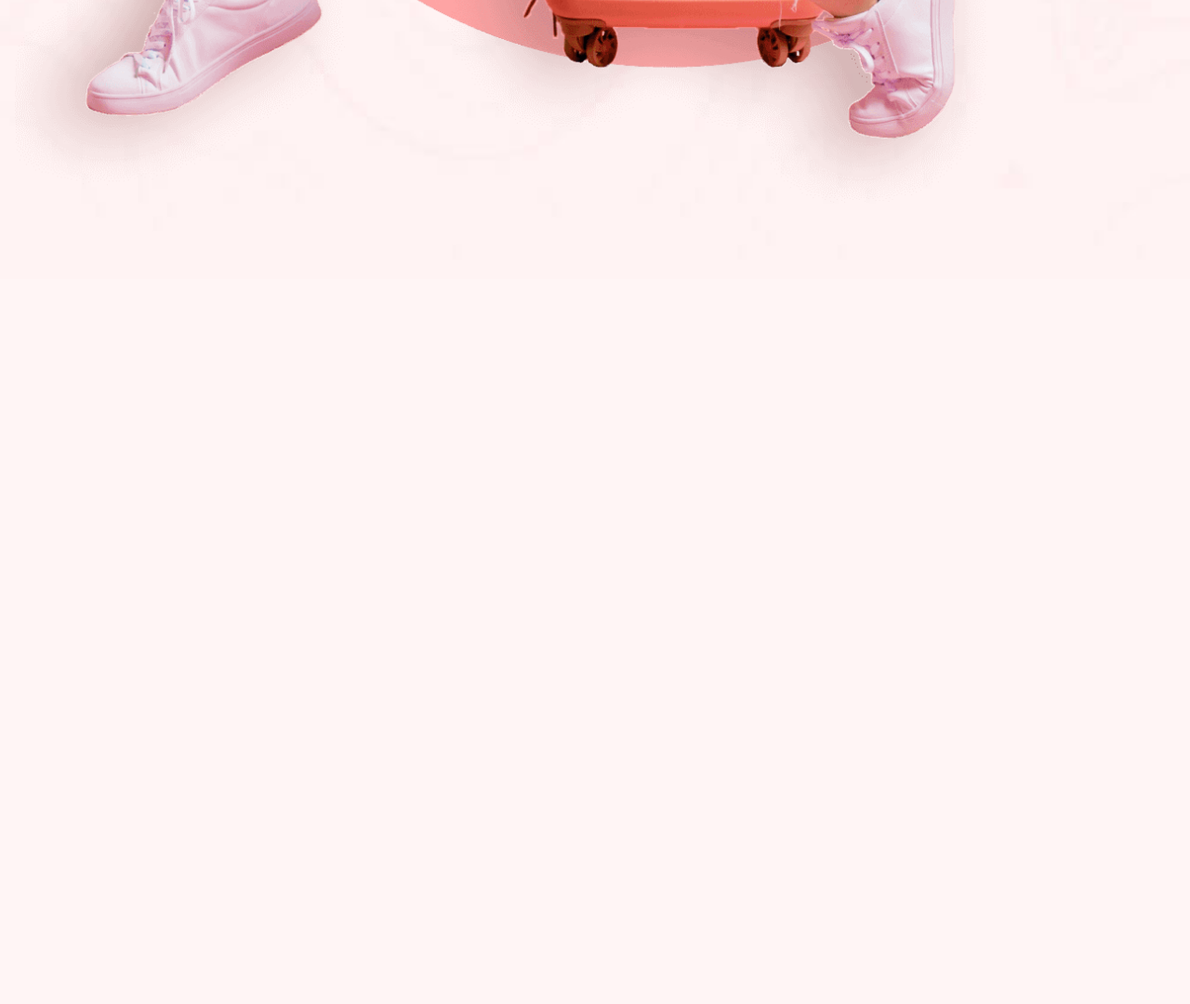
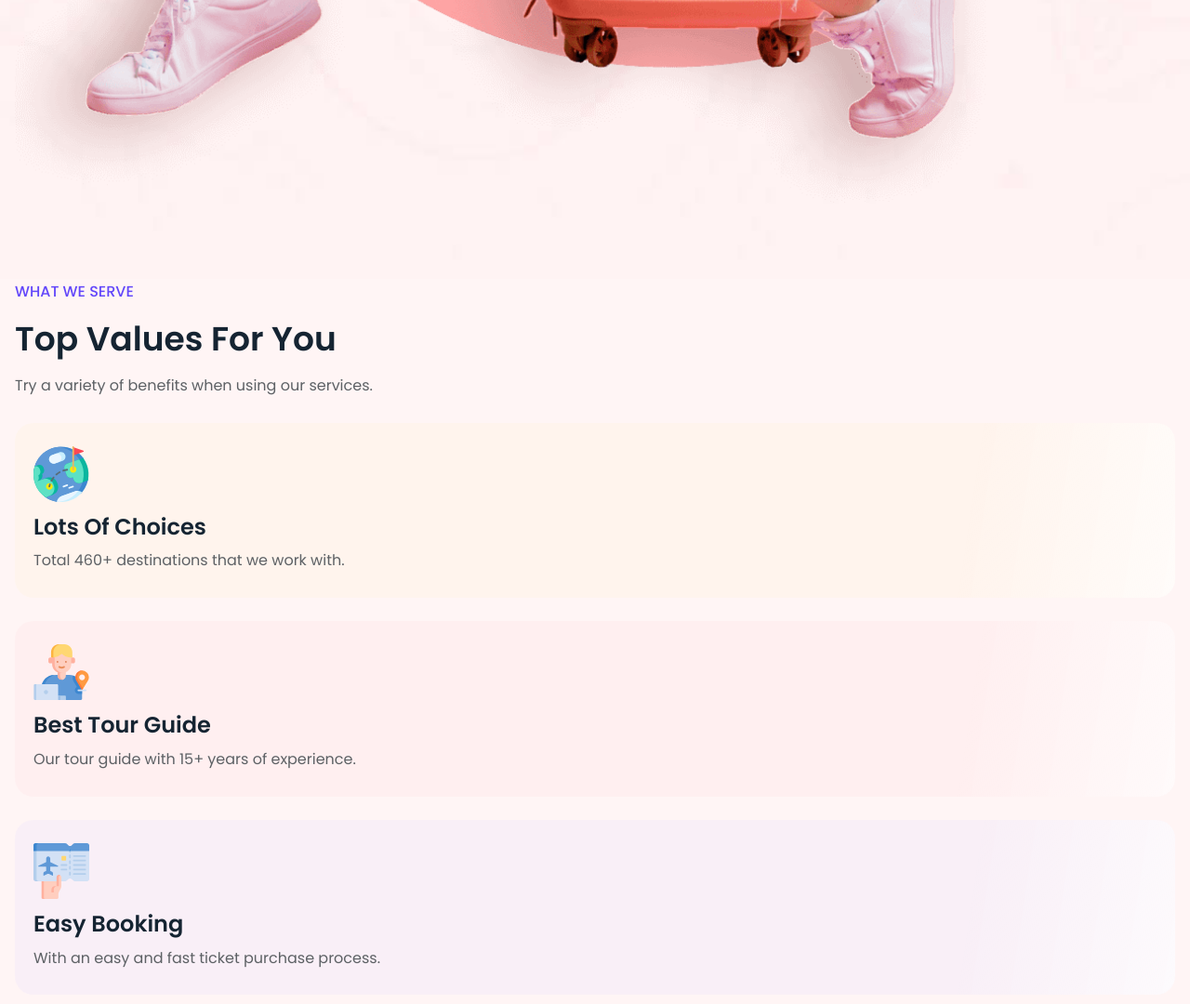
Before and after one commit to catychelpan/Travel-Website, a plain HTML site: page index.html in a window 1280 px wide. Shown: the part 1746-2826 px from the top of the page at 93% size. Before the commit the page ends 2046 px from the top, so only its background shows below. Drawn offline with nearby package versions, Linux system fonts and the light colour scheme.

Commit message:
Added cards for service section

```diff
--- a/index.html
+++ b/index.html
@@ -148,6 +148,51 @@
 
             <!--SERVICE-->
 
+            <section class="section service" aria-label="service">
+                <div class="container">
+
+                    <div class="title-wrapper">
+                        <p class="section-subtitle">
+                            What We Serve
+                        </p>
+
+                        <h2 class="h2 title section-title">Top Values For You
+                        </h2>
+
+                        <p class="section-text">Try a variety of benefits when
+                            using our services.</p>
+                    </div>
+
+                    <div class="service-card">
+                        <div class="card-icon">
+                            <img src="./assets/images/service-icon-1.svg" width="60" height="60" loading="lazy" alt="icon">
+                            <h3 class="h3 title card-title">Lots Of Choices</h3>
+                            <p class="card-text">Total 460+ destinations that we work with.</p>
+                        </div>
+                    </div>
+
+                    <div class="service-card">
+                        <div class="card-icon">
+                            <img src="./assets/images/service-icon-2.svg" width="60" height="60" loading="lazy" alt="icon">
+                            <h3 class="h3 title card-title">Best Tour Guide</h3>
+                            <p class="card-text">Our tour guide with 15+ years of experience.</p>
+                        </div>
+                    </div>
+
+                    <div class="service-card">
+                        <div class="card-icon">
+                            <img src="./assets/images/service-icon-3.svg" width="60" height="60" loading="lazy" alt="icon">
+                            <h3 class="h3 title card-title">Easy Booking</h3>
+                            <p class="card-text">With an easy and fast ticket purchase process.</p>
+                        </div>
+                    </div>
+
+
+                </div>
+            </section>
+
+
+             <!--DESTINATION-->
 
 
         </article>
--- a/style.css
+++ b/style.css
@@ -233,6 +233,15 @@ body.nav-active {overflow: hidden ;}
 }
 
 .w-100{ width: 100%;}
+
+
+.section-subtitle {
+  color: var(--bg-majorelle-blue);
+  font-weight: var(--weight-medium);
+  text-transform: uppercase;
+}
+
+.section-title {margin-block: 10px ;}
 
 /*-----------------------------------*\
   #PRELOADER
@@ -515,6 +524,81 @@ body.nav-active {overflow: hidden ;}
 \*-----------------------------------*/
 
 
+.service .container {
+  display: grid;
+  gap: 25px;
+}
+
+.service-card:nth-child(2) {
+  background-color: var(--bg-chrome-yellow-alpha-5);
+}
+
+.service-card:nth-child(3) {
+  background-color: var(--bg-red-salsa-alpha-5);
+}
+
+.service-card:nth-child(4) {
+  background-color: var(--bg-majorelle-blue-alpha-5);
+}
+
+.service-card {
+  padding: 25px 20px ;
+  border-radius: var(--radius-20);
+  transition: var(--transition-2);
+  background-repeat: no-repeat;
+  background-position: -120px -120px, 0 0;
+
+  background-image: -webkit-linear-gradient(
+    top left,
+    rgba(255, 255, 255, 0.2) 0%,
+    rgba(255, 255, 255, 0.2) 37%,
+    rgba(255, 255, 255, 0.8) 45%,
+    rgba(255, 255, 255, 0.0) 50%
+  );
+  background-image: -moz-linear-gradient(
+    0 0,
+    rgba(255, 255, 255, 0.2) 0%,
+    rgba(255, 255, 255, 0.2) 37%,
+    rgba(255, 255, 255, 0.8) 45%,
+    rgba(255, 255, 255, 0.0) 50%
+  );
+  background-image: -o-linear-gradient(
+    0 0,
+    rgba(255, 255, 255, 0.2) 0%,
+    rgba(255, 255, 255, 0.2) 37%,
+    rgba(255, 255, 255, 0.8) 45%,
+    rgba(255, 255, 255, 0.0) 50%
+  );
+  background-image: linear-gradient(
+    0 0,
+    rgba(255, 255, 255, 0.2) 0%,
+    rgba(255, 255, 255, 0.2) 37%,
+    rgba(255, 255, 255, 0.8) 45%,
+    rgba(255, 255, 255, 0.0) 50%
+  );
+
+  -moz-background-size: 250% 250%, 100% 100%;
+       background-size: 250% 250%, 100% 100%;
+
+  -webkit-transition: background-position 0s ease;
+     -moz-transition: background-position 0s ease;
+       -o-transition: background-position 0s ease;
+          transition: background-position 0s ease;
+
+
+}
+
+.card-title { margin-block: 10px 5px ;}
+
+.service-card:is(:hover) {
+
+  background-position: 0 0, 0 0;
+
+  -webkit-transition-duration: 0.5s;
+     -moz-transition-duration: 0.5s;
+          transition-duration: 0.5s;
+
+}
 
 
 
```
